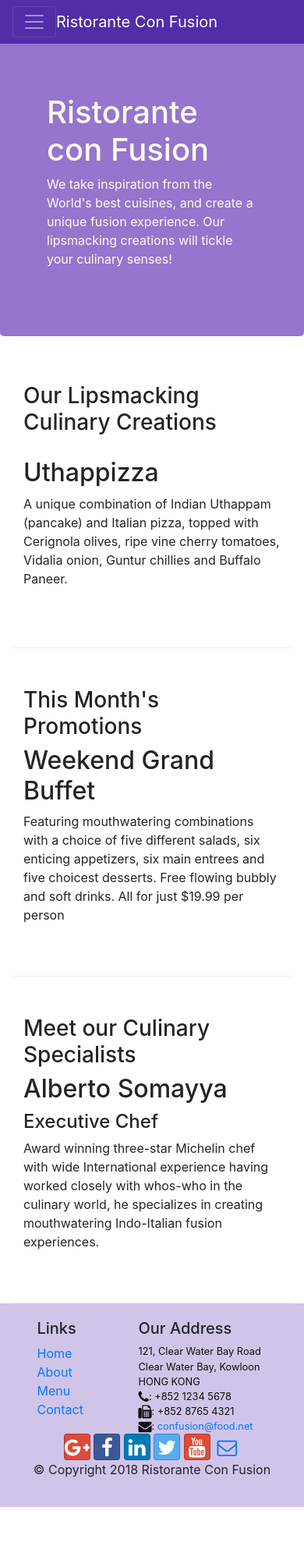
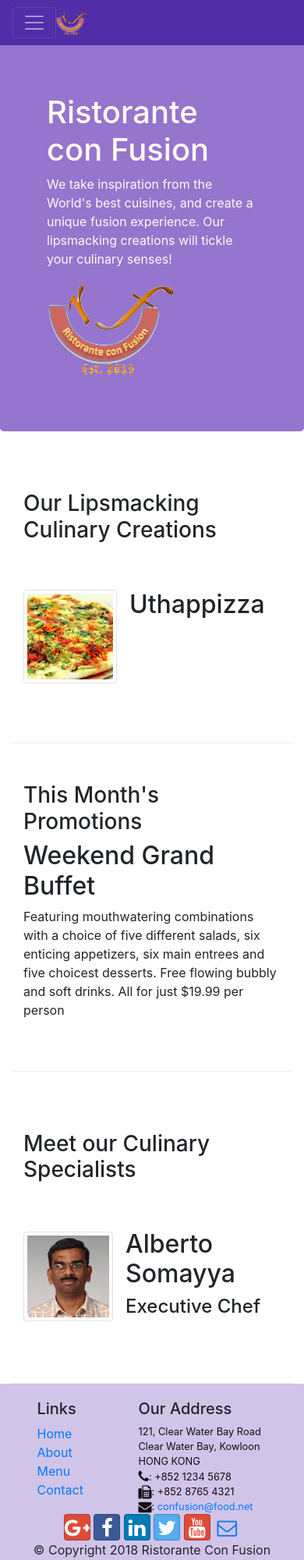
Before and after one commit to RheasCode/Bootstrap_Restaurant, a website: page index.html in a window 390 px wide. Shown: the top 2000 px of the page at 78% size. Before the commit the page ends 1932 px from the top, so only its background shows below. Drawn offline with nearby package versions, Linux system fonts and the light colour scheme.

Commit message:
Images and Media

```diff
--- a/index.html
+++ b/index.html
@@ -20,7 +20,7 @@
       <button class="navbar-toggler" type="button" data-toggle="collapse" data-target="#Navbar">
             <span class="navbar-toggler-icon"></span>
       </button>
-       <a class="navbar-brand mr-auto" href="#">Ristorante Con Fusion</a>
+       <a class="navbar-brand mr-auto" href="#"><img src="css/img/logo.png" height="30" width="41"></a>
        <div class="collapse navbar-collapse" id="Navbar">
             <ul class="navbar-nav mr-auto">
               <li class="nav-item active"><a class="nav-link" href="#"><span class="fa fa-home fa-lg"></span> Home</a></li>
@@ -38,7 +38,8 @@
                     <h1>Ristorante con Fusion</h1>
                     <p>We take inspiration from the World's best cuisines, and create a unique fusion experience. Our lipsmacking creations will tickle your culinary senses!</p>
                 </div>
-                <div class="col-12 col-sm">
+                <div class="col-12 col-sm align-self-center">
+                    <img src="css/img/logo.png" class="img-fluid">
                 </div>
             </div>
         </div>
@@ -49,10 +50,19 @@
             <div class="col-12 order-sm-last col-sm-4 col-md-3">
                 <h3>Our Lipsmacking Culinary Creations</h3>
             </div>
-            <div class="col order-sm-first col-sm col-md">
-                <h2>Uthappizza</h2>
-                <p>A unique combination of Indian Uthappam (pancake) and Italian pizza, topped with Cerignola olives, ripe vine cherry tomatoes, Vidalia onion, Guntur chillies and Buffalo Paneer.</p>
-            </div>
+            <div class="col col-sm order-sm-first col-md">
+            <div class="media">
+                    <img class="d-flex mr-3 img-thumbnail align-self-center"
+                            src="css/img/uthappizza.png" alt="Uthappizza">
+                    <div class="media-body">
+                        <h2 class="mt-0">Uthappizza</h2>
+                        <p class="d-none d-sm-block">A unique combination of Indian Uthappam (pancake) and
+                            Italian pizza, topped with Cerignola olives, ripe vine
+                            cherry tomatoes, Vidalia onion, Guntur chillies and
+                            Buffalo Paneer.</p>
+                    </div>
+                </div>
+              </div>
         </div>
 
 
@@ -70,12 +80,22 @@
             <div class="col-12 order-sm-last col-sm-4 col-md-3">
                 <h3>Meet our Culinary Specialists</h3>
             </div>
-            <div class="col order-sm-first col-sm col-md">
-                <h2>Alberto Somayya</h2>
-                <h4>Executive Chef</h4>
-                <p>Award winning three-star Michelin chef with wide International experience having worked closely with whos-who in the culinary world, he specializes in creating mouthwatering Indo-Italian fusion experiences. </p>
-            </div>
-        </div>
+            <div class="col col-sm order-sm-first col-md">
+            <div class="media">
+                    <img class="d-flex mr-3 img-thumbnail align-self-center"
+                            src="css/img/alberto.png" alt="Alberto Somayya">
+                    <div class="media-body">
+                        <h2 class="mt-0">Alberto Somayya</h2>
+                        <h4>Executive Chef</h4>
+                        <p class="d-none d-sm-block">Award winning three-star Michelin chef with wide
+                            International experience having worked closely with
+                            whos-who in the culinary world, he specializes in
+                            creating mouthwatering Indo-Italian fusion experiences.
+                            </p>
+                    </div>
+                </div>
+          </div>
+      </div>
     </div>
 
     <footer class="footer">
```
Also changed, not shown: aboutus.html (+3 -2 lines), contactus.html (+3 -2 lines), css/img/alberto.png (added), css/img/buffet.png (added), css/img/logo.png (added), css/img/uthappizza.png (added), 1 other file.
